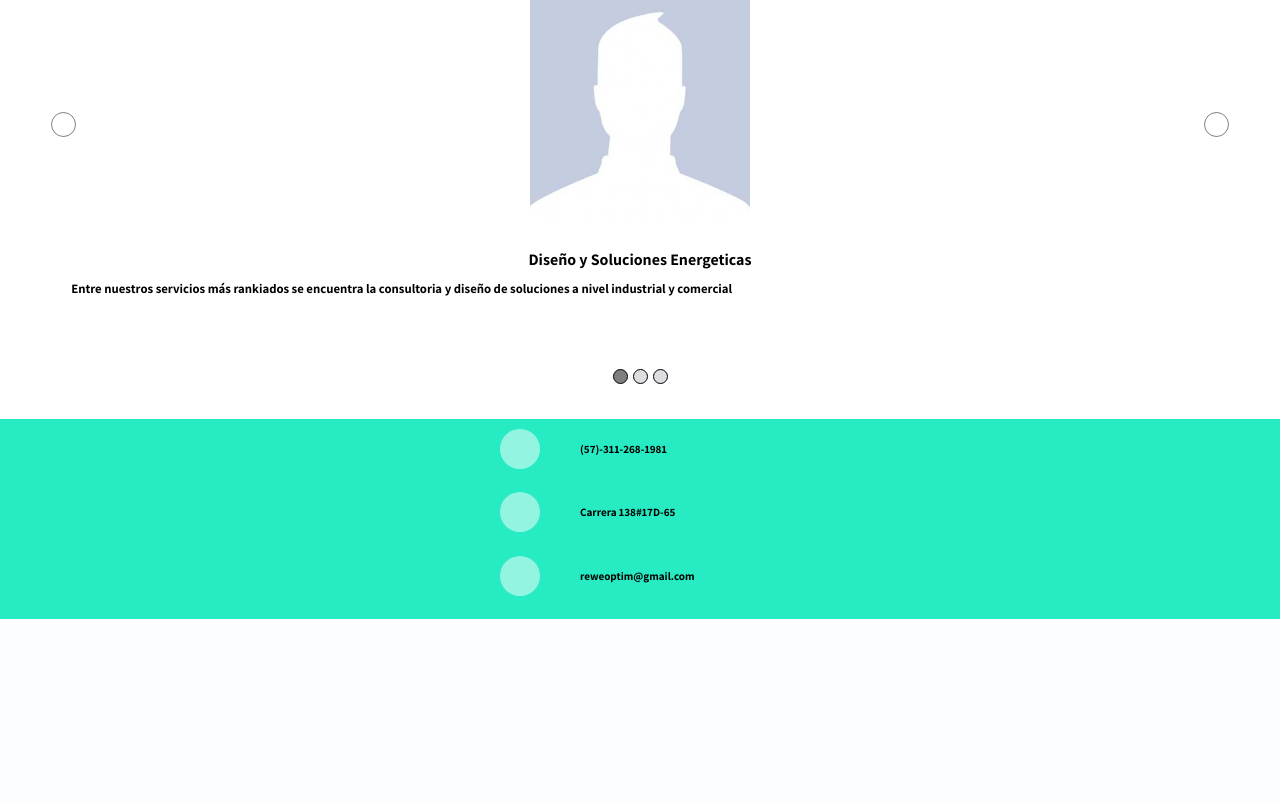
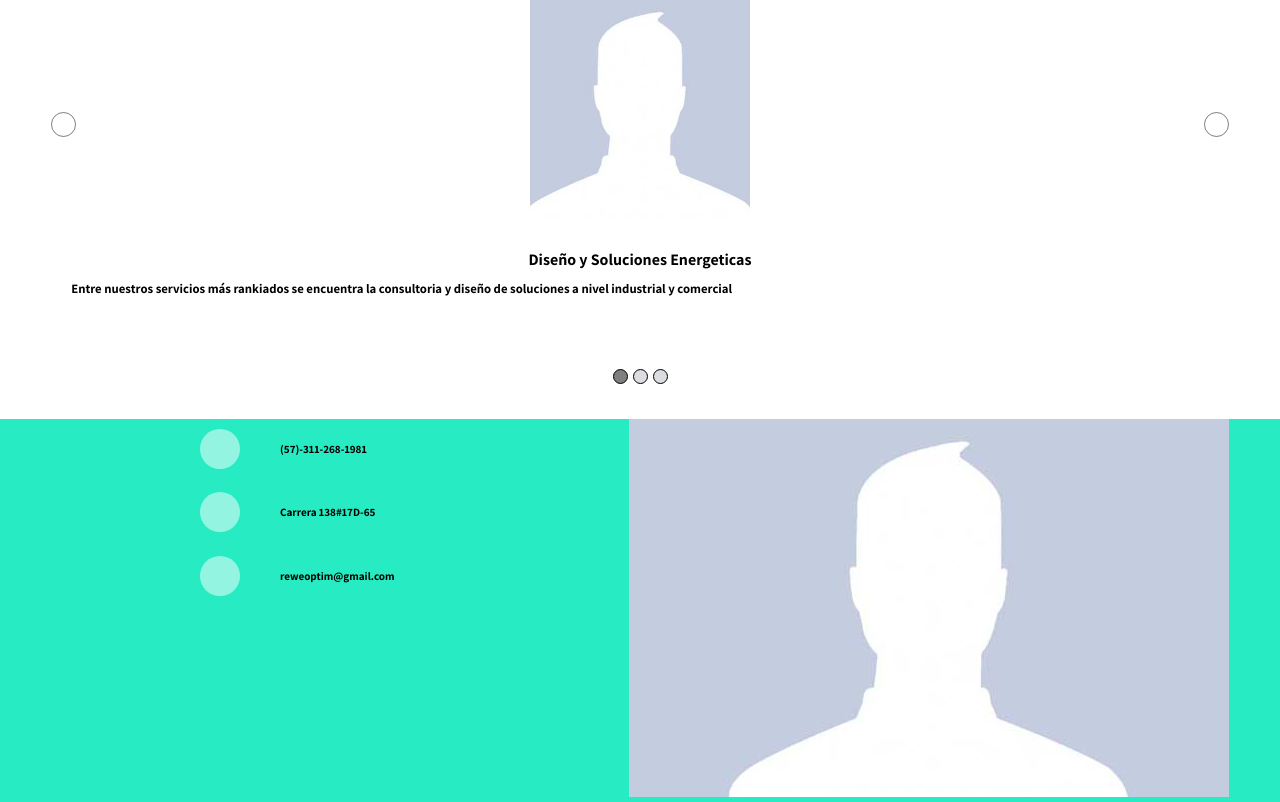
Before and after one commit to hadiazb/EnergyRew, a PHP site: page / in a window 1280 px wide. Shown: the part 721-1523 px from the top of the page. Before the commit the page ends 1340 px from the top, so only its background shows below. Run offline with PHP 8.4, Linux system fonts and the light colour scheme; style sheets or scripts are compiled from the project's sources; some web fonts are replaced.

Commit message:
Footer y algo mas

```diff
--- a/css/style.css
+++ b/css/style.css
@@ -305,6 +305,11 @@ footer {
   background-color: #27ecc3;
 }
 .footer {
+  display: -webkit-box;
+  display: -ms-flexbox;
+  display: flex;
+  -ms-flex-wrap: wrap;
+  flex-wrap: wrap;
   margin: 0 4%;
 }
 .footer__contacto {
--- a/index.html
+++ b/index.html
@@ -86,7 +86,7 @@
           </div>
         </div>
         <div class="footer__aliados">
-          <div class="footer__aliados__ferresolda"></div>
+          <div class="footer__aliados__ferresolda"><img src="./images/image.jpg" alt="Ferresolda"></div>
           <div class="footer__aliados__upme"></div>
           <div class="footer__aliados__socialMedia">
             <div class="footer__aliados__socialMedia__facebook"> </div>
--- a/pug/footer.pug
+++ b/pug/footer.pug
@@ -18,6 +18,7 @@ footer
             p reweoptim@gmail.com
     div.footer__aliados
       div.footer__aliados__ferresolda
+        img(src="./images/image.jpg" alt="Ferresolda")
       div.footer__aliados__upme
       div.footer__aliados__socialMedia
         div.footer__aliados__socialMedia__facebook
--- a/stylus/layout/_side.styl
+++ b/stylus/layout/_side.styl
@@ -204,8 +204,8 @@
 footer
   background-color: color-primario
 .footer
-  // display: flex;
-  // flex-wrap: wrap;
+  display: flex;
+  flex-wrap: wrap;
   mixin-container(margin-left-right)
 .footer__contacto
   width: 280px
```
